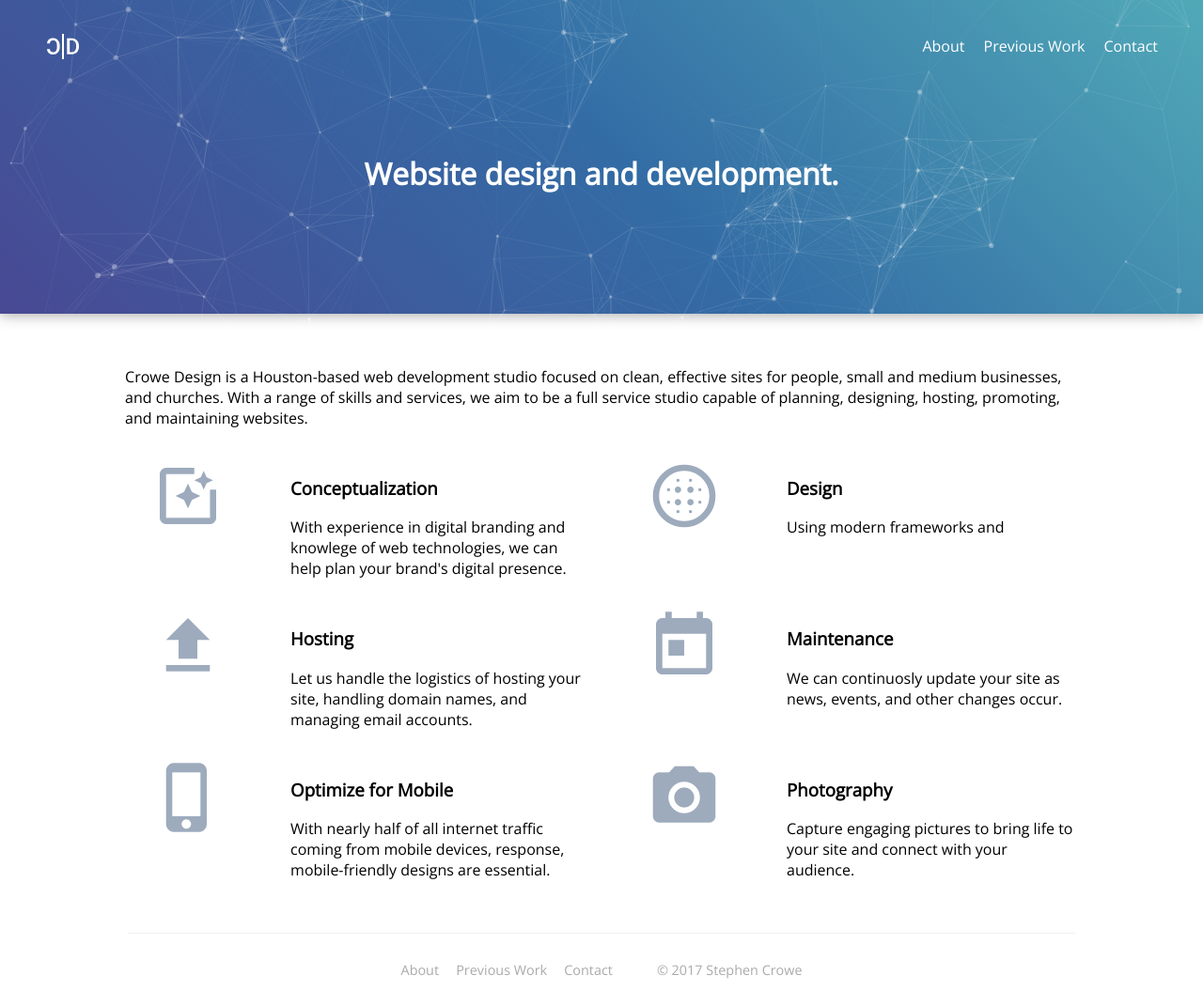
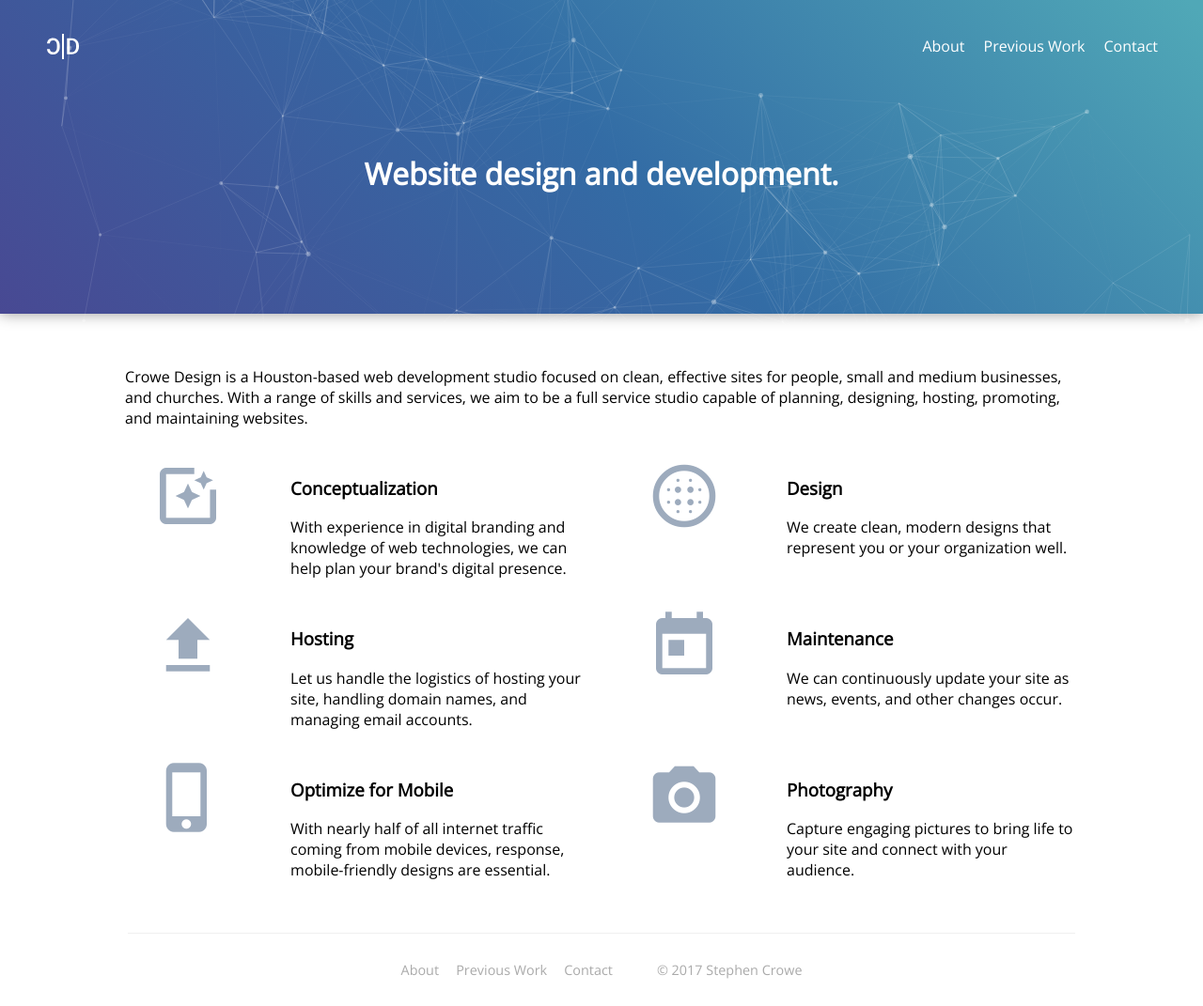
Before and after one commit to crowecawcaw/crowedesign, a Jekyll site: the page built from index.html, in a window 1280 px wide. Shown: the whole page at 94% size. Built offline with Jekyll 4.4.1, drawn with Linux system fonts in a browser that asks for light colours.

Commit message:
updated particles, spellchecked

```diff
--- a/_layouts/main.html
+++ b/_layouts/main.html
@@ -54,7 +54,7 @@ function hexToRgb(e){var a=/^#?([a-f\d])([a-f\d])([a-f\d])$/i;e=e.replace(a,func
   particlesJS('particles', {
   "particles": {
     "number": {
-      "value": 200,
+      "value": 100,
       "density": {
         "enable": true,
         "value_area": 800
@@ -100,14 +100,14 @@ function hexToRgb(e){var a=/^#?([a-f\d])([a-f\d])([a-f\d])$/i;e=e.replace(a,func
     },
     "line_linked": {
       "enable": true,
-      "distance": 150,
+      "distance": 200,
       "color": "#ffffff",
       "opacity": 0.2,
       "width": 1
     },
     "move": {
       "enable": true,
-      "speed": 1,
+      "speed": .2,
       "direction": "none",
       "random": false,
       "straight": false,
--- a/index.html
+++ b/index.html
@@ -37,14 +37,14 @@ title: About
   </div>
   <div class="col-4">
     <h3>Conceptualization</h3>
-    <p>With experience in digital branding and knowlege of web technologies, we can help plan your brand's digital presence.</p>
+    <p>With experience in digital branding and knowledge of web technologies, we can help plan your brand's digital presence.</p>
   </div>
   <div class="col-2">
     <i class="material-icons header-icon">blur_circular</i>
   </div>
   <div class="col-4">
     <h3>Design</h3>
-    <p>Using modern frameworks and </p>
+    <p>We create clean, modern designs that represent you or your organization well.</p>
   </div>
 </div>
 <div class="row">
@@ -60,7 +60,7 @@ title: About
   </div>
   <div class="col-4">
     <h3>Maintenance</h3>
-    <p>We can continuosly update your site as news, events, and other changes occur.</p>
+    <p>We can continuously update your site as news, events, and other changes occur.</p>
   </div>
 </div>
 <div class="row">
```
